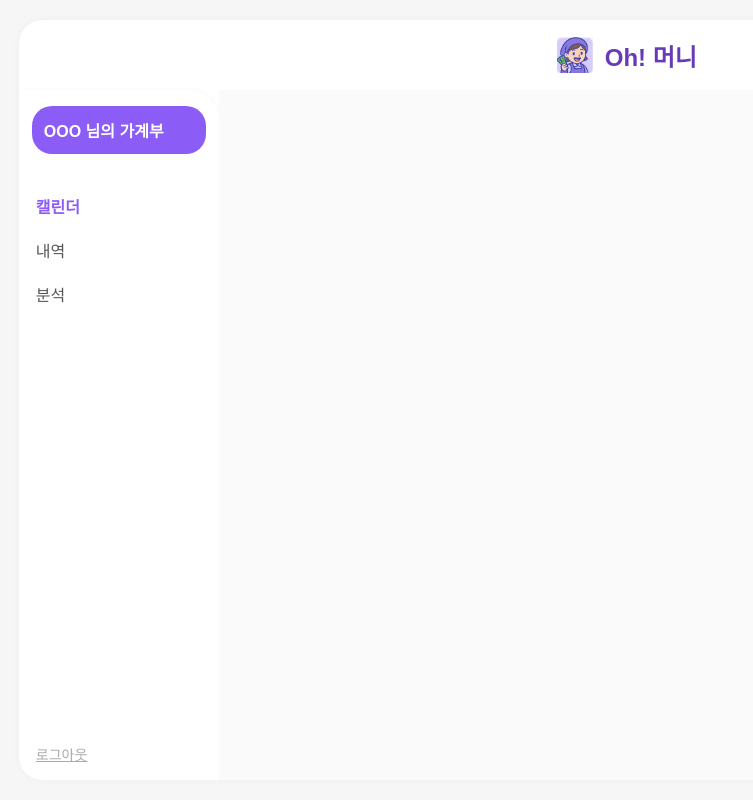
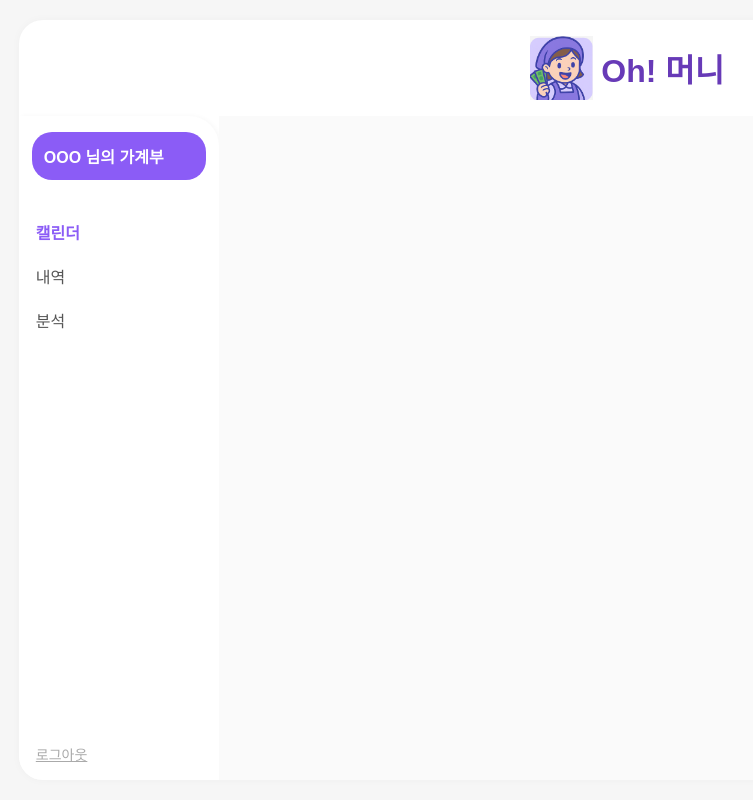
Before and after one commit to gaeguul/ohmoney, a Vue app: page / in a window 1280 px wide. Shown: the whole page, without its empty margins (13-766 px from the left). Built offline with nearby package versions, Linux system fonts and the light colour scheme; a web font is replaced by a local one.

Commit message:
feat #1 레이아웃 설계

```diff
--- a/src/layouts/HeaderView.vue
+++ b/src/layouts/HeaderView.vue
@@ -22,17 +22,18 @@ defineProps({
   display: flex;
   align-items: center;
   justify-content: center;
-  height: 70px;
+  height: 12vh;
   position: relative;
 }
 
 .logo {
-  height: 36px;
-  margin-right: 12px;
+  height: 8vh;
+  width: auto;
+  margin-right: 8px;
 }
 
 .title {
-  font-size: 24px;
+  font-size: 32px;
   color: #673ab7;
 }
 
```
